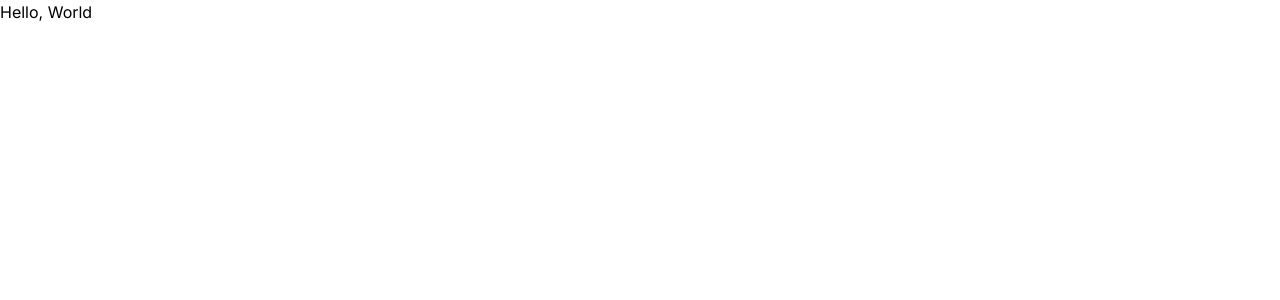
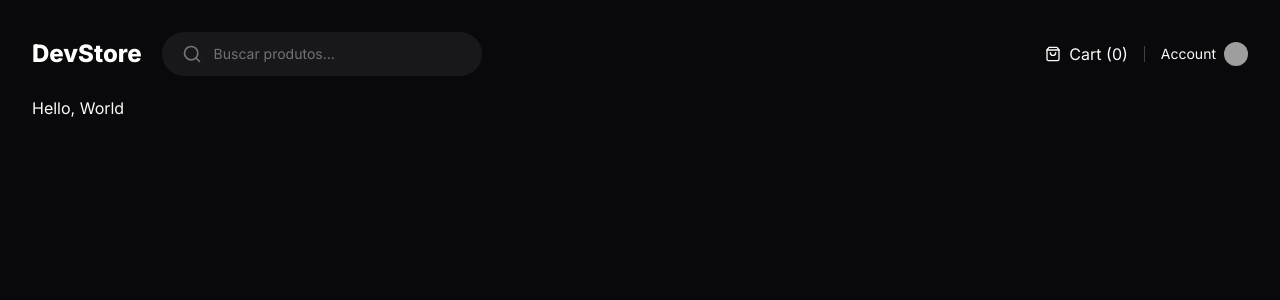
Before and after one commit to BBML-DEV/devstore, a Next.js app: page / in a window 1280 px wide. Shown: the top 300 px of the page. Built offline with nearby package versions, Linux system fonts and the light colour scheme; grey boxes are pictures that could not be loaded.

Commit message:
Header
Finalização do Header da aplicação

```diff
--- a/next.config.js
+++ b/next.config.js
@@ -1,4 +1,8 @@
 /** @type {import('next').NextConfig} */
-const nextConfig = {}
+const nextConfig = {
+  images: {
+    domains: ['github.com'],
+  },
+}
 
 module.exports = nextConfig
--- a/package.json
+++ b/package.json
@@ -9,6 +9,7 @@
     "lint": "next lint"
   },
   "dependencies": {
+    "lucide-react": "^0.292.0",
     "next": "14.0.2",
     "react": "^18",
     "react-dom": "^18"
--- /dev/null
+++ b/src/app/(store)/(home)/loading.tsx
@@ -0,0 +1,3 @@
+export default function HomeLoading() {
+  return <h1>Loading...</h1>
+}
--- /dev/null
+++ b/src/app/(store)/(home)/page.tsx
@@ -0,0 +1,5 @@
+export default async function Home() {
+  await new Promise((resolve) => setTimeout(resolve, 2000))
+
+  return <h1>Hello, World</h1>
+}
--- /dev/null
+++ b/src/app/(store)/layout.tsx
@@ -0,0 +1,15 @@
+import { ReactNode } from 'react'
+import Header from '../components/header'
+
+interface LayoutStoreProps {
+  children: ReactNode
+}
+
+export default function StoreLayout({ children }: LayoutStoreProps) {
+  return (
+    <div className="mx-auto grid min-h-screen w-full max-w-[1600px] grid-rows-[min-content_max-content] gap-5 p-8">
+      <Header />
+      {children}
+    </div>
+  )
+}
--- /dev/null
+++ b/src/app/components/header.tsx
@@ -0,0 +1,45 @@
+import Link from 'next/link'
+import React from 'react'
+import { Search, ShoppingBag } from 'lucide-react'
+import Image from 'next/image'
+
+export default function Header() {
+  return (
+    <header className="flex items-center justify-between">
+      <div className="flex items-center gap-5">
+        <Link href="/" className="text-2xl font-extrabold text-white">
+          DevStore
+        </Link>
+
+        <form className="flex w-[320px] items-center gap-3 rounded-full bg-zinc-900 px-5 py-3 ring-zinc-700">
+          <Search className="w-5 h-5 text-zinc-500" />
+
+          <input
+            type="text"
+            placeholder="Buscar produtos..."
+            className="flex-1 bg-transparent text-sm outline-none placeholder:text-zinc-500"
+          />
+        </form>
+      </div>
+      <div className="flex items-center gap-4">
+        <div className="flex items-center gap-2">
+          <ShoppingBag className="h-4 w-4" />
+          <span>Cart (0)</span>
+        </div>
+
+        <div className="w-px h-4 bg-zinc-700" />
+
+        <Link href="/" className="flex items-center gap-2 hover:underline">
+          <span className="text-sm">Account</span>
+          <Image
+            src="https://github.com/BBML-DEV.png"
+            className="h-6 w-6 rounded-full"
+            width={24}
+            height={24}
+            alt=""
+          />
+        </Link>
+      </div>
+    </header>
+  )
+}
--- a/src/app/layout.tsx
+++ b/src/app/layout.tsx
@@ -15,7 +15,7 @@
 }) {
   return (
     <html className={inter.variable} lang="pt">
-      <body>{children}</body>
+      <body className="bg-zinc-950 text-zinc-50 antialiased">{children}</body>
     </html>
   )
 }
--- a/src/app/page.tsx
+++ /dev/null
@@ -1,5 +0,0 @@
-export default function Home() {
-  return (
-    <h1>Hello, World</h1>
-  )
-}
```
Also changed, not shown: 1 other file (tests, documents, lock files or other folders).
